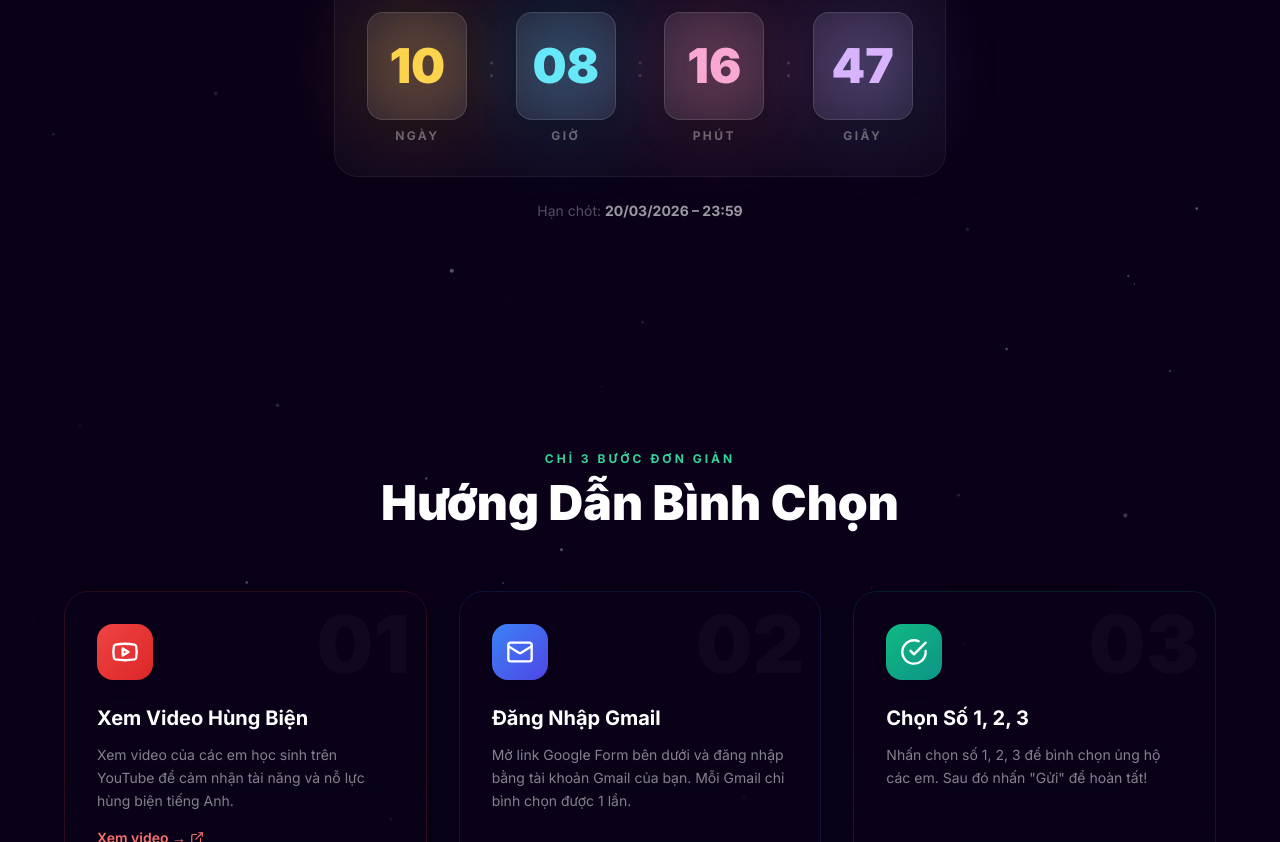
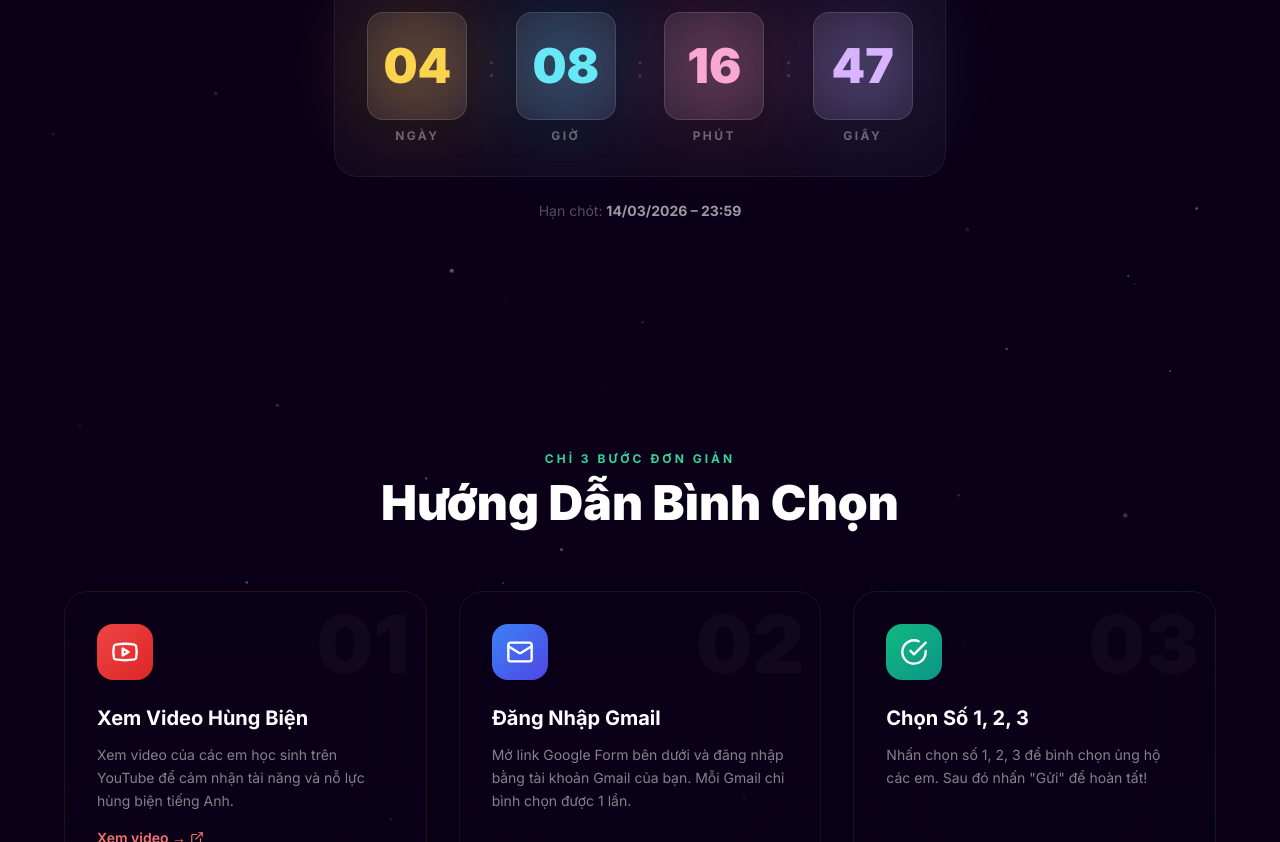
Before and after one commit to wp37/ung-ho-cuoc-thi-nhuanphutan, a React (Vite) app: page / in a window 1280 px wide. Shown: the part 1209-2051 px from the top of the page. Built offline with nearby package versions, Linux system fonts and the light colour scheme.

Commit message:
fix: countdown deadline 14/03/2026

```diff
--- a/App.tsx
+++ b/App.tsx
@@ -10,7 +10,7 @@ import {
 /* ================================================================
    CONFIG
    ================================================================ */
-const DEADLINE = new Date('2026-03-20T23:59:59+07:00');
+const DEADLINE = new Date('2026-03-14T23:59:59+07:00');
 const FORM_URL = 'https://docs.google.com/forms/d/e/1FAIpQLSfPqCKE69Z1rFBHB95Z_VZ78H6HS_pJGiAIq5L_atYilMd8dQ/viewform';
 const VIDEO_URL = 'https://youtu.be/Kt8XkPFmFCo?si=pYUHJ6nQmL-wEi7f';
 const VIDEO_EMBED = 'https://www.youtube.com/embed/Kt8XkPFmFCo?si=pYUHJ6nQmL-wEi7f';
@@ -448,7 +448,7 @@ export default function App() {
           )}
 
           <motion.p variants={fadeUp} custom={2} className="mt-6 text-white/30 text-sm">
-            Hạn chót: <strong className="text-white/60">20/03/2026 – 23:59</strong>
+            Hạn chót: <strong className="text-white/60">14/03/2026 – 23:59</strong>
           </motion.p>
         </div>
       </Section>
```
